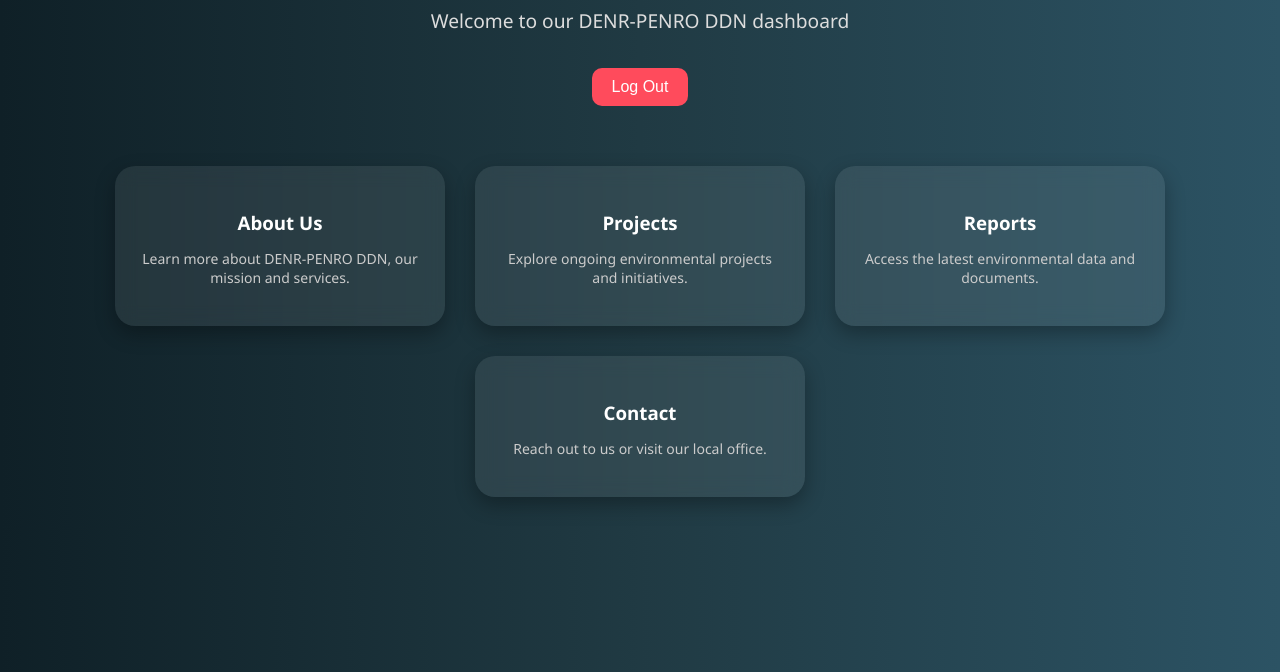
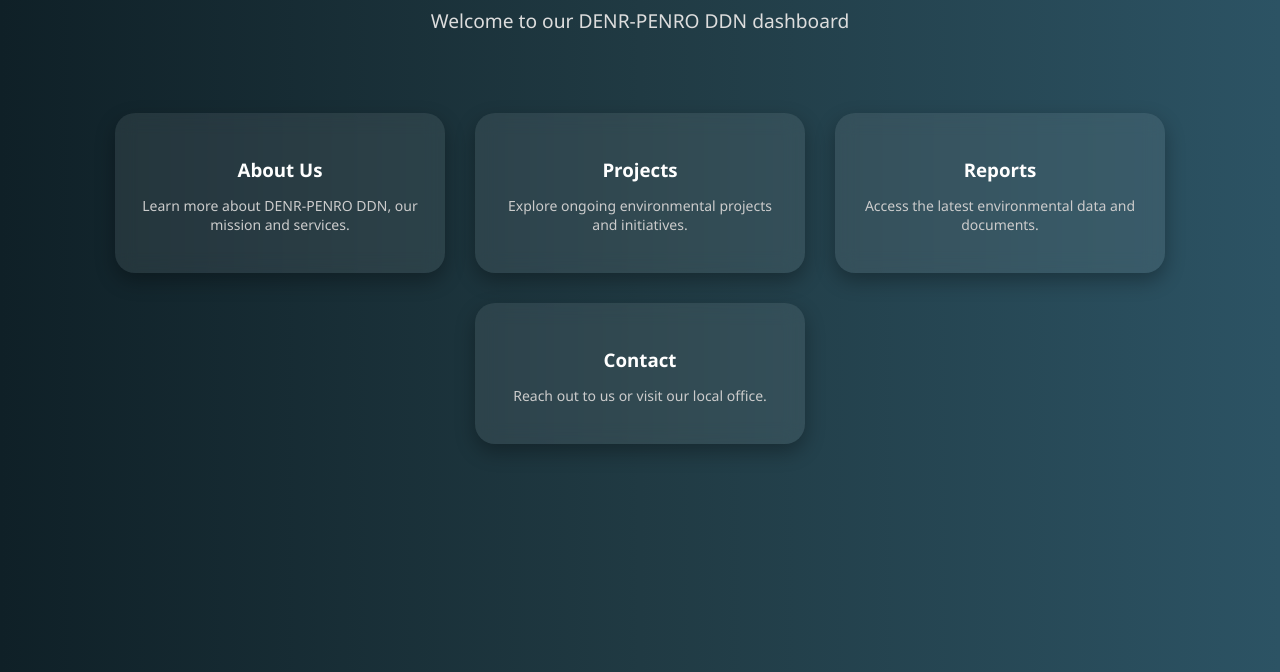
Before and after one commit to rave-master/mypage, a plain HTML site: page home.html in a window 1280 px wide. Shown: the part 128-800 px from the top of the page. Drawn offline with Linux system fonts and the light colour scheme; no server answers.

Commit message:
home.html

```diff
--- a/home.html
+++ b/home.html
@@ -8,7 +8,7 @@
   <!-- Firebase Auth Redirect Check and User Info Display -->
   <script type="module">
     import { initializeApp } from "https://www.gstatic.com/firebasejs/11.6.1/firebase-app.js";
-    import { getAuth, onAuthStateChanged, signOut } from "https://www.gstatic.com/firebasejs/11.6.1/firebase-auth.js";
+    import { getAuth, onAuthStateChanged } from "https://www.gstatic.com/firebasejs/11.6.1/firebase-auth.js";
 
     const firebaseConfig = {
       apiKey: "AIzaSyD2xLVGe79OxzEHC2uXNMcbCtWugGn2M_k",
@@ -33,15 +33,6 @@
         userInfoEl.textContent = `You logged in as: ${user.displayName || user.email}`;
       }
     });
-
-    // Log out function
-    window.logout = () => {
-      signOut(auth).then(() => {
-        window.location.href = "http://portal.ravemaster.store/penroportal";
-      }).catch((error) => {
-        alert("Error logging out: " + error.message);
-      });
-    };
   </script>
 
   <style>
@@ -76,22 +67,6 @@
       font-size: 1em;
       margin-top: 8px;
       color: #bbb;
-    }
-
-    #logout-btn {
-      margin-top: 15px;
-      background-color: #ff4b5c;
-      color: white;
-      border: none;
-      padding: 10px 20px;
-      font-size: 1em;
-      border-radius: 10px;
-      cursor: pointer;
-      transition: background-color 0.3s ease;
-    }
-
-    #logout-btn:hover {
-      background-color: #e03a4d;
     }
 
     .container {
@@ -148,7 +123,6 @@
     <h1>DENR-PENRO DDN</h1>
     <p>Welcome to our DENR-PENRO DDN dashboard</p>
     <p id="user-info"></p> <!-- This shows the user's email or displayName -->
-    <button id="logout-btn" onclick="logout()">Log Out</button>
   </header>
 
   <div class="container" id="cards-container">
```
